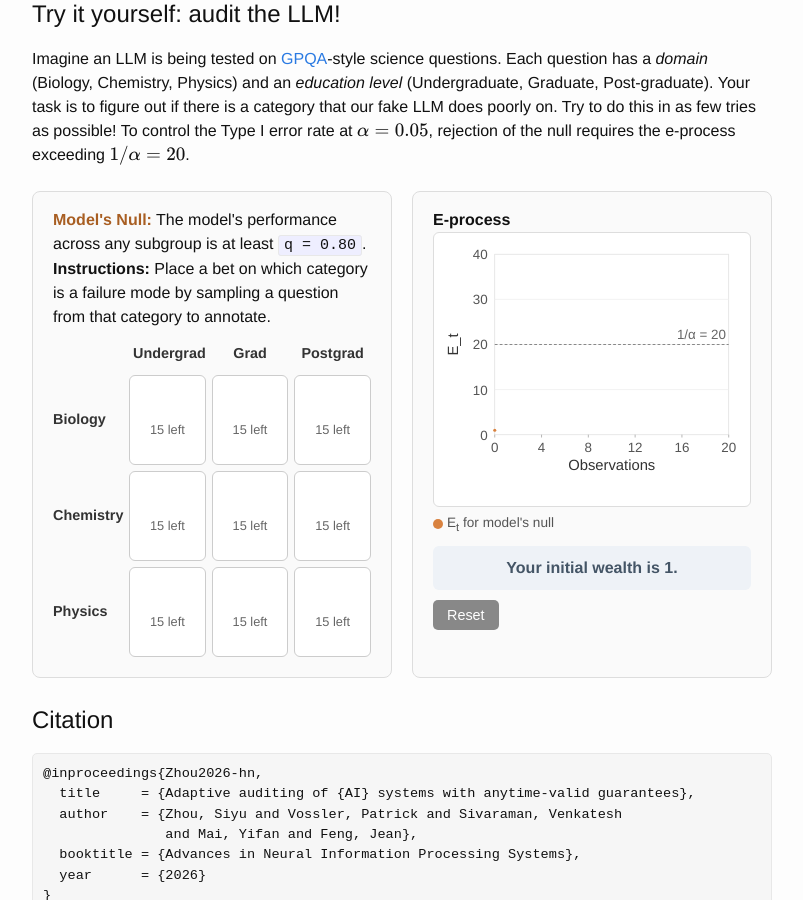
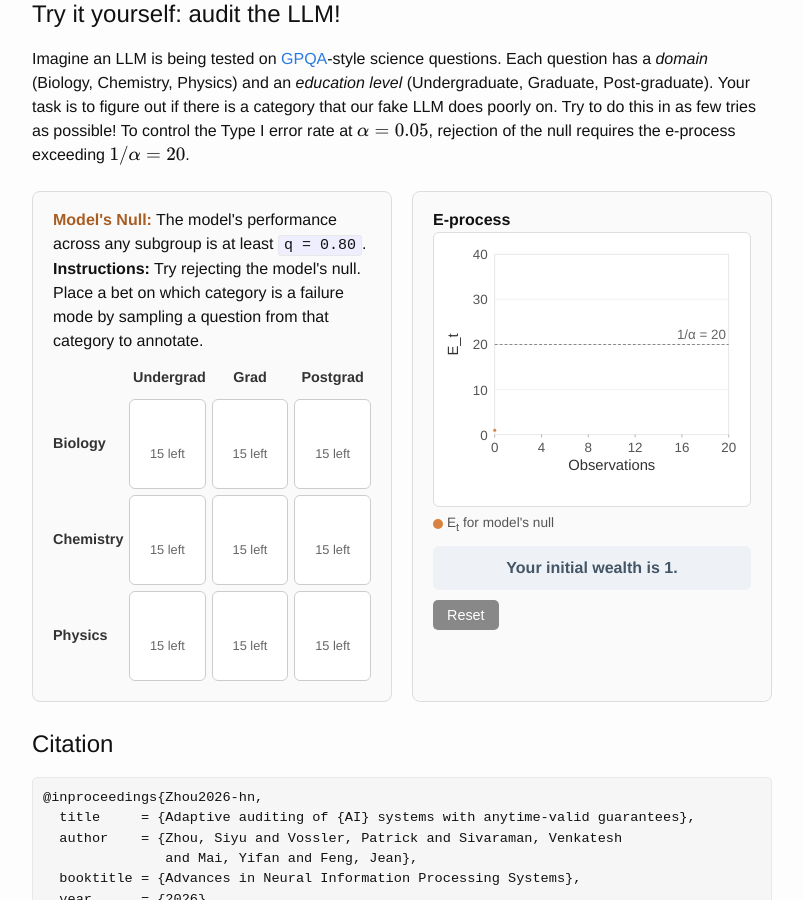
Before and after one commit to jjfeng/jjfeng.github.io, a Jekyll site: the page built from project_adaptive_auditing.html, in a window 1280 px wide and 900 px high, scrolled down 1518 px. Shown: the whole window, without its empty margins (238-1041 px from the left). Built offline with Jekyll 4.4.1, drawn with Linux system fonts in a browser that asks for light colours.

Commit message:
update instructions

```diff
--- a/project_adaptive_auditing.html
+++ b/project_adaptive_auditing.html
@@ -211,7 +211,7 @@ Imagine an LLM is being tested on <a href="https://arxiv.org/abs/2311.12022">GPQ
   <div class="demo-top">
     <div class="demo-card demo-left">
       <b class="c-model">Model's Null:</b> The model's performance across any subgroup is at least <code>q = 0.80</code>.
-      <div><b>Instructions:</b> Place a bet on which category is a failure mode by sampling a question from that category to annotate.</div>
+      <div><b>Instructions:</b> Try rejecting the model's null. Place a bet on which category is a failure mode by sampling a question from that category to annotate.</div>
       <div class="cat-grid" id="catGrid"></div>
     </div>
 
```
Also changed, not shown: other parts of project_adaptive_auditing.html (+1 -1 lines).
